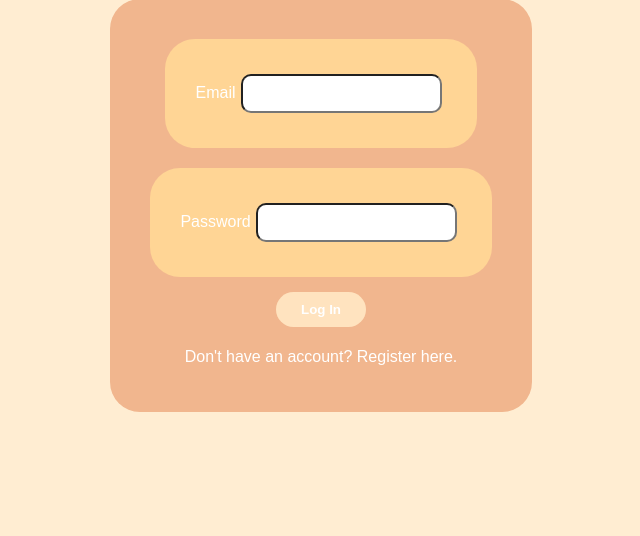
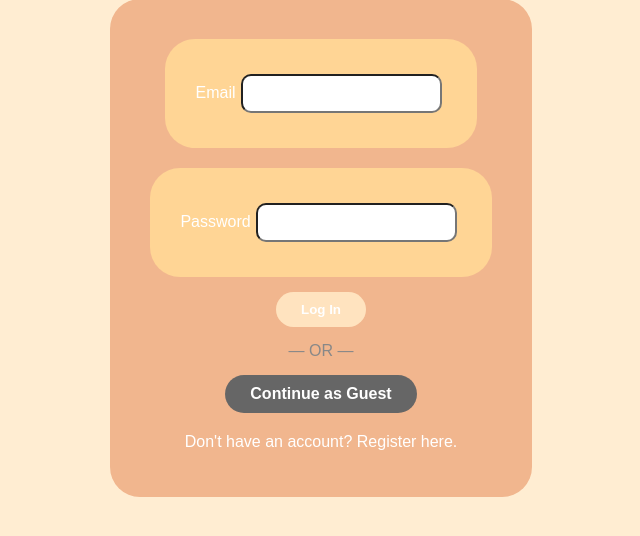
Before and after one commit to MEERABLK/iot-project, a Flask app: page /client/login in a window 1280 px wide. Shown: the part 146-682 px from the top of the page, without its empty margins (319-959 px from the left). Run offline with Flask 3, Linux system fonts and the light colour scheme.

Commit message:
Addedf Guest login

```diff
--- a/index.py
+++ b/index.py
@@ -341,6 +341,19 @@ def register():
 
     return render_template('client_register.html')
 
+@app.route('/guest-checkout')
+def guest_checkout():
+    # Clear any old session data to ensure a fresh start
+    session.clear()
+
+    # Flag the session as a guest
+    session['user_id'] = None
+    session['is_guest'] = True
+    session['user_name'] = "Guest User"
+
+    # Redirect to your main shopping/checkout page
+    return redirect(url_for('checkout'))
+
 # def register():
 #     return render_template('client_register.html')
 
--- a/templates/client_login.html
+++ b/templates/client_login.html
@@ -22,9 +22,16 @@
 
             <button type="submit" class="button">Log In</button>
 
-            <p>Don't have an account? <a href="{{ url_for('register') }}">Register here</a>.</p>
+            <!-- Separator -->
+            <div style="text-align: center; margin: 10px 0; color: #888;">— OR —</div>
+
+            <!-- Guest Button -->
+            <a href="{{ url_for('checkout') }}" class="button" style="text-align: center; text-decoration: none; background-color: #666;">
+                Continue as Guest
+            </a>
+
+            <p style="margin-top: 15px;">Don't have an account? <a href="{{ url_for('register') }}">Register here</a>.</p>
         </form>
     </div>
 </body>
-
 {% endblock %}
```
Also changed, not shown: db/database.py (+4 -3 lines), scripts/controller.py (+13 -2 lines).
